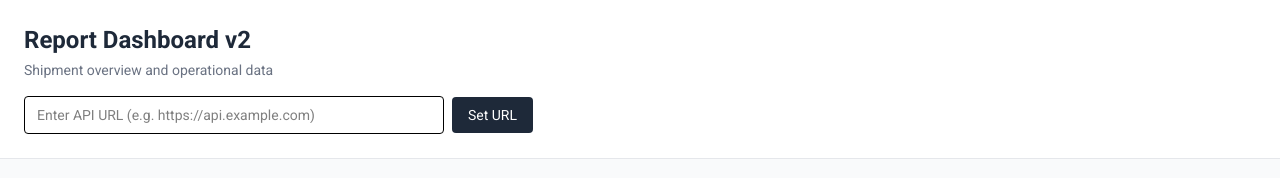
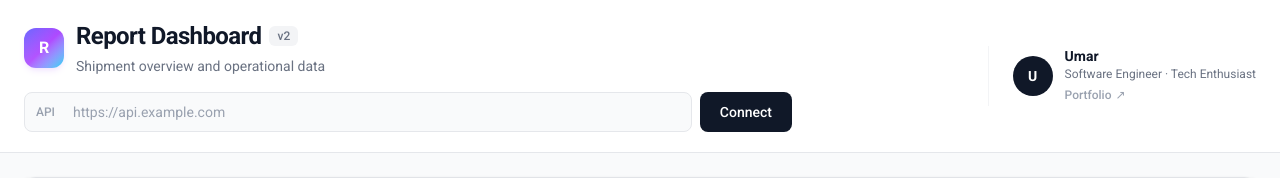
Before and after one commit to umardev500/jnt-scan, a React (Vite) app: page / in a window 1280 px wide. Shown: the top 178 px of the page. Built offline with nearby package versions, Linux system fonts and the light colour scheme; no server answers.

Commit message:
tweak the header

```diff
--- a/src/pages/ReportPage.tsx
+++ b/src/pages/ReportPage.tsx
@@ -209,35 +209,95 @@ export default function ReportPage() {
       {/* =========================
           HEADER + API INPUT FORM
           ========================= */}
+
       <div className="border-b border-gray-200 bg-white">
-        <div className="mx-auto max-w-[1700px] px-6 py-6 flex flex-col gap-4">
+        <div className="mx-auto max-w-[1700px] px-6 py-5">
+          <div className="grid grid-cols-1 gap-5 lg:grid-cols-[1fr_auto] lg:items-center">
+
+            {/* LEFT: TITLE + API */}
+            <div className="min-w-0">
+              {/* TITLE */}
+              <div className="mb-4 flex items-center gap-3">
+                {/* LOGO */}
+                <div className="relative flex h-10 w-10 shrink-0 items-center justify-center overflow-hidden rounded-xl bg-gradient-to-br from-indigo-500 via-purple-500 to-cyan-400 shadow-md shadow-purple-200/50">
+                  <div className="absolute inset-0 bg-gradient-to-tr from-white/10 to-transparent" />
+
+                  <span className="relative text-base font-bold text-white">
+                    R
+                  </span>
+                </div>
 
                 {/* TITLE */}
                 <div>
-            <h1 className="text-2xl font-semibold text-gray-800">
-              Report Dashboard v2
+                  <div className="flex items-center gap-2">
+                    <h1 className="text-2xl font-semibold tracking-tight text-gray-900">
+                      Report Dashboard
                     </h1>
+
+                    <span className="rounded-md bg-gray-100 px-2 py-0.5 text-xs font-medium text-gray-500">
+                      v2
+                    </span>
+                  </div>
+
                   <p className="mt-1 text-sm text-gray-500">
                     Shipment overview and operational data
                   </p>
                 </div>
+              </div>
 
-          {/* API URL FORM */}
-          <div className="flex items-center gap-2">
+              {/* API CONNECTION */}
+              <div className="flex w-full max-w-3xl flex-col gap-2 sm:flex-row">
+                <div className="relative flex-1">
+                  <span className="pointer-events-none absolute left-3 top-1/2 -translate-y-1/2 text-xs font-medium text-gray-400">
+                    API
+                  </span>
+
                   <input
                     type="text"
                     value={apiUrl}
                     onChange={(e) => setApiUrl(e.target.value)}
-              placeholder="Enter API URL (e.g. https://api.example.com)"
-              className="w-105 rounded border px-3 py-2 text-sm"
+                    placeholder="https://api.example.com"
+                    className="h-10 w-full rounded-lg border border-gray-200 bg-gray-50 pl-12 pr-3 text-sm text-gray-700 outline-none transition placeholder:text-gray-400 hover:border-gray-300 focus:border-gray-400 focus:bg-white focus:ring-2 focus:ring-gray-100"
                   />
+                </div>
 
                 <button
                   onClick={() => console.log("API URL set:", apiUrl)}
-              className="rounded bg-gray-800 px-4 py-2 text-sm text-white hover:bg-gray-900 text-nowrap"
+                  className="h-10 rounded-lg bg-gray-900 px-5 text-sm font-medium text-white transition hover:bg-gray-800 active:bg-gray-950"
                 >
-              Set URL
+                  Connect
                 </button>
+              </div>
+            </div>
+
+            {/* RIGHT: DEVELOPER */}
+            <div className="flex items-center gap-3 border-t border-gray-100 pt-4 lg:border-l lg:border-t-0 lg:pl-6 lg:pt-0">
+              {/* Avatar */}
+              <div className="flex h-10 w-10 shrink-0 items-center justify-center rounded-full bg-gray-900 text-sm font-semibold text-white">
+                U
+              </div>
+
+              <div className="min-w-0">
+                <p className="text-sm font-semibold text-gray-900">
+                  Umar
+                </p>
+
+                <p className="text-xs text-gray-500">
+                  Software Engineer · Tech Enthusiast
+                </p>
+
+                <a
+                  href="https://umardev500.github.io/"
+                  target="_blank"
+                  rel="noopener noreferrer"
+                  className="mt-0.5 inline-flex items-center gap-1 text-xs font-medium text-gray-400 transition hover:text-gray-700"
+                >
+                  Portfolio
+                  <span aria-hidden="true">↗</span>
+                </a>
+              </div>
+            </div>
+
           </div>
         </div>
       </div>
```
Lines whose indentation alone changed are shown as unchanged.
